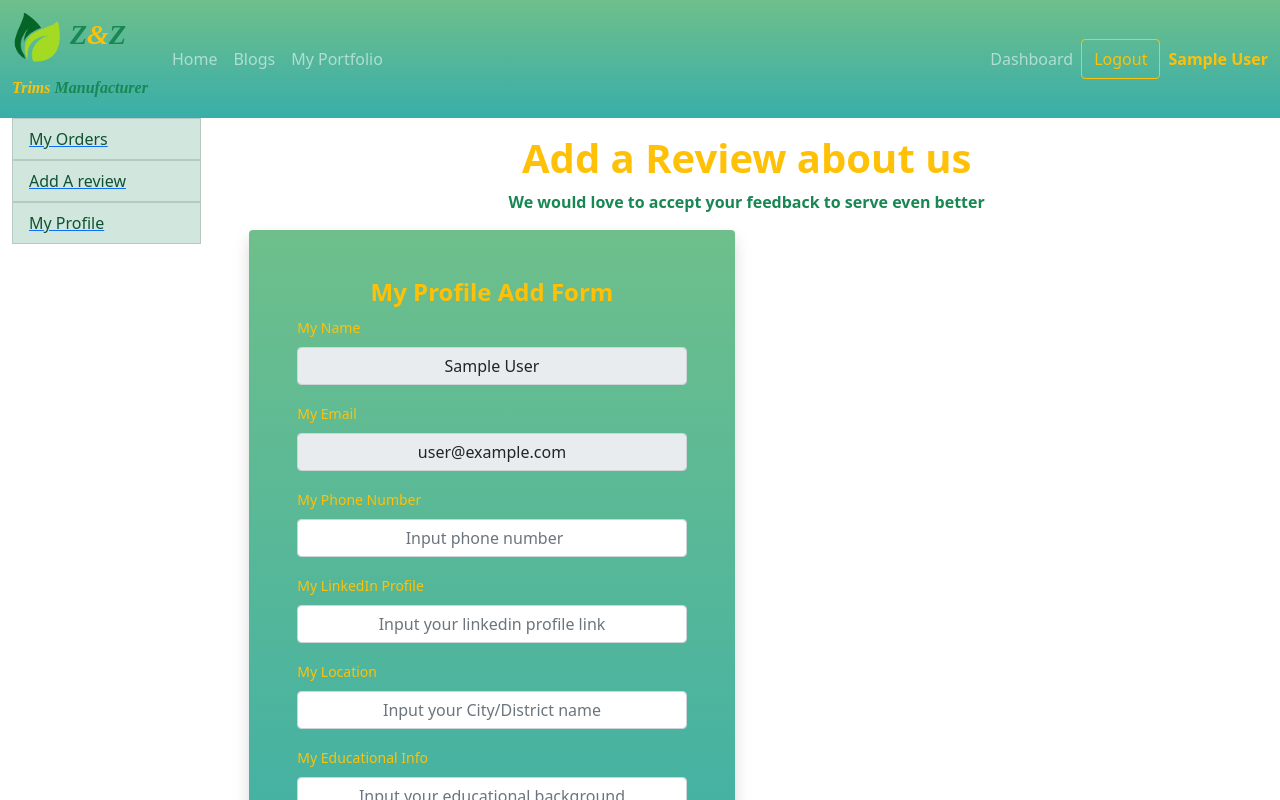
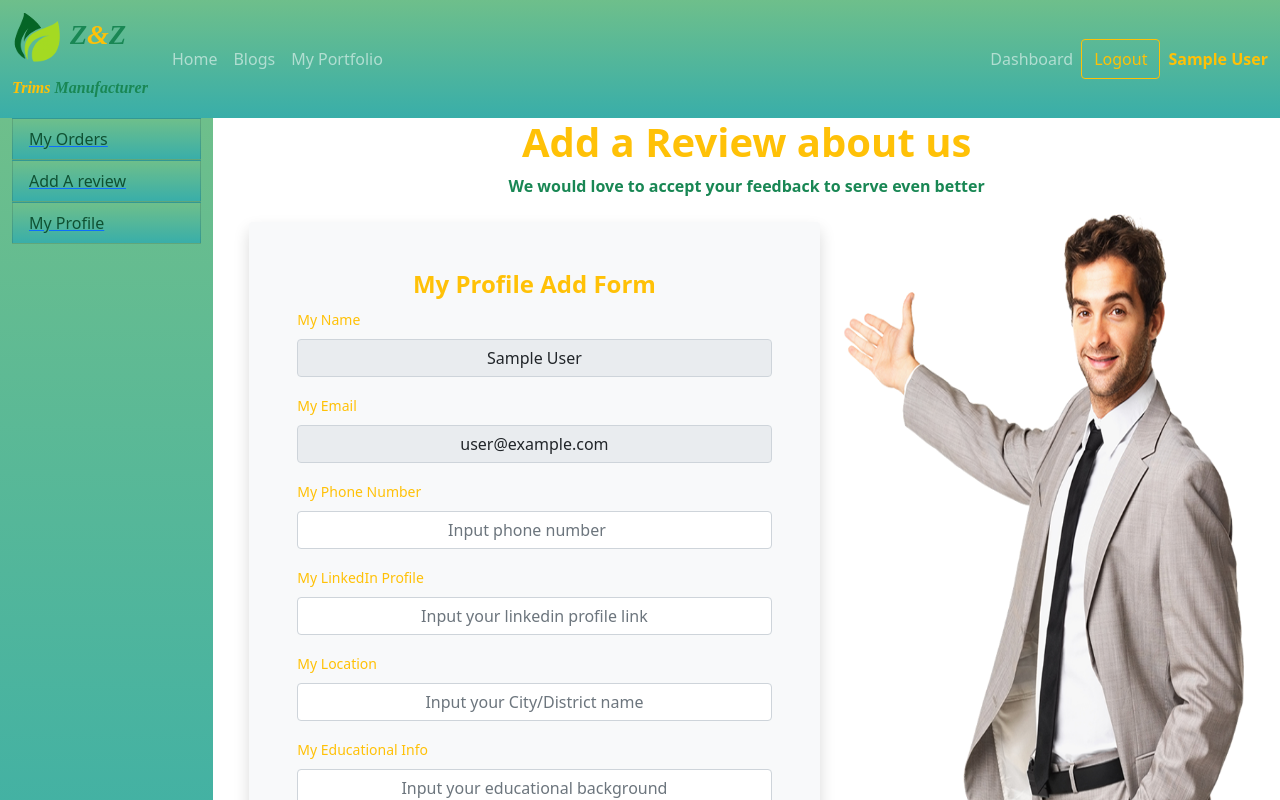
Before and after one commit to Zahid-BM/z---z-trims-full-stack-with-mern, a React (Create React App) app: page /dashboard/myprofile in a window 1280 px wide. Shown: the top 800 px of the page. Built offline with nearby package versions, Linux system fonts and the light colour scheme; no server answers; sample sign-in values are in the browser's storage.

Commit message:
Alhamdulillah dashboard sidebar min-vh-100 set

```diff
--- a/src/Pages/Dashboard/Dashboard.js
+++ b/src/Pages/Dashboard/Dashboard.js
@@ -7,16 +7,16 @@ const Dashboard = () => {
     return (
         <Container fluid>
             <Row>
-                <Col lg={2}>
+                <Col className='base-bg min-vh-100' lg={2}>
                     <div className='d-flex flex-md-column align-items-md-center sticky-top'>
                         <ListGroup className='w-100 text-decoration-none'>
-                            <Link to={'/dashboard/myorders'}> <ListGroup.Item variant='success' action>
+                            <Link to={'/dashboard/myorders'}> <ListGroup.Item className='base-bg' variant='success' action>
                                 My Orders
                             </ListGroup.Item></Link>
-                            <Link to={'/dashboard/addreview'}> <ListGroup.Item variant='success' action>
+                            <Link to={'/dashboard/addreview'}> <ListGroup.Item className='base-bg'  variant='success' action>
                                 Add A review
                             </ListGroup.Item></Link>
-                            <Link to={'/dashboard/myprofile'}> <ListGroup.Item variant='success' action>
+                            <Link to={'/dashboard/myprofile'}> <ListGroup.Item className='base-bg'  variant='success' action>
                                 My Profile
                             </ListGroup.Item></Link>
 
--- a/src/Pages/Dashboard/MyProfile.js
+++ b/src/Pages/Dashboard/MyProfile.js
@@ -4,6 +4,7 @@ import { useAuthState } from 'react-firebase-hooks/auth';
 import { useForm } from 'react-hook-form';
 import { toast } from 'react-toastify';
 import auth from '../../firebase.init';
+import profileImg from '../../images/profile.png';
 
 const MyProfile = () => {
     const [user] = useAuthState(auth);
@@ -29,12 +30,13 @@ const MyProfile = () => {
 
     return (
         <>
-            <Container className='my-3'>
+            <Container fluid >
                 <h1 className='text-center fw-bold text-warning'>Add a Review about us</h1>
                 <p className='text-center fw-bold text-success'>We would love to accept your feedback to serve even better</p>
                 <Row>
-                    <Col lg={6}>
-                        <form className='p-5 base-bg shadow rounded ' onSubmit={handleSubmit(onSubmit)}>
+
+                    <Col lg={7}>
+                        <form className='p-5 bg-light shadow rounded my-2' onSubmit={handleSubmit(onSubmit)}>
                             <h4 className='text-center fw-bolder text-warning'>My Profile Add Form</h4>
 
                             <Form.Group className="mb-3" controlId="exampleForm.ControlInput1">
@@ -104,9 +106,10 @@ const MyProfile = () => {
 
                         </form>
                     </Col>
-                    <Col lg={6}>
+                    <Col lg={5}>
+                        <img className='w-100 h-100' src={profileImg} alt="" />
+                    </Col>
 
-                    </Col>
                 </Row>
             </Container>
 
```
Also changed, not shown: src/images/profile.png (added).
